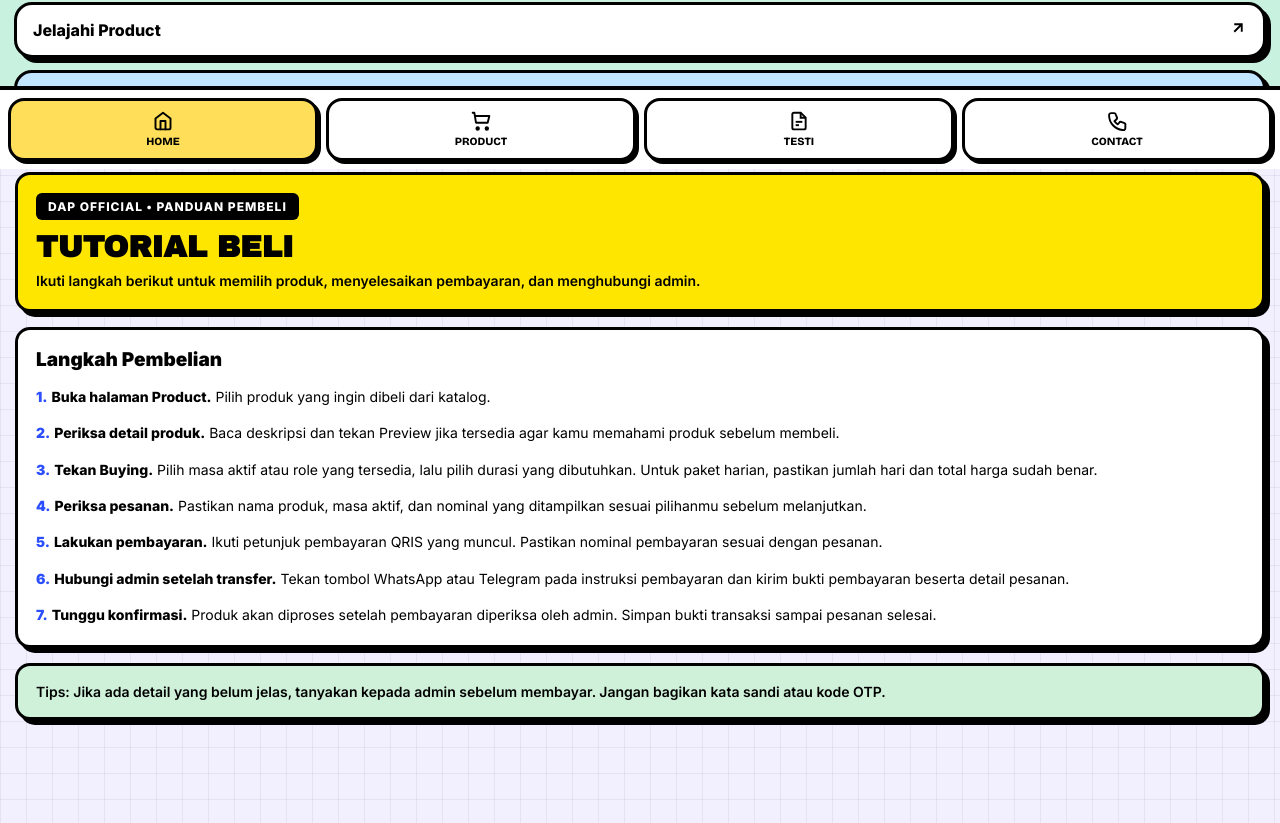
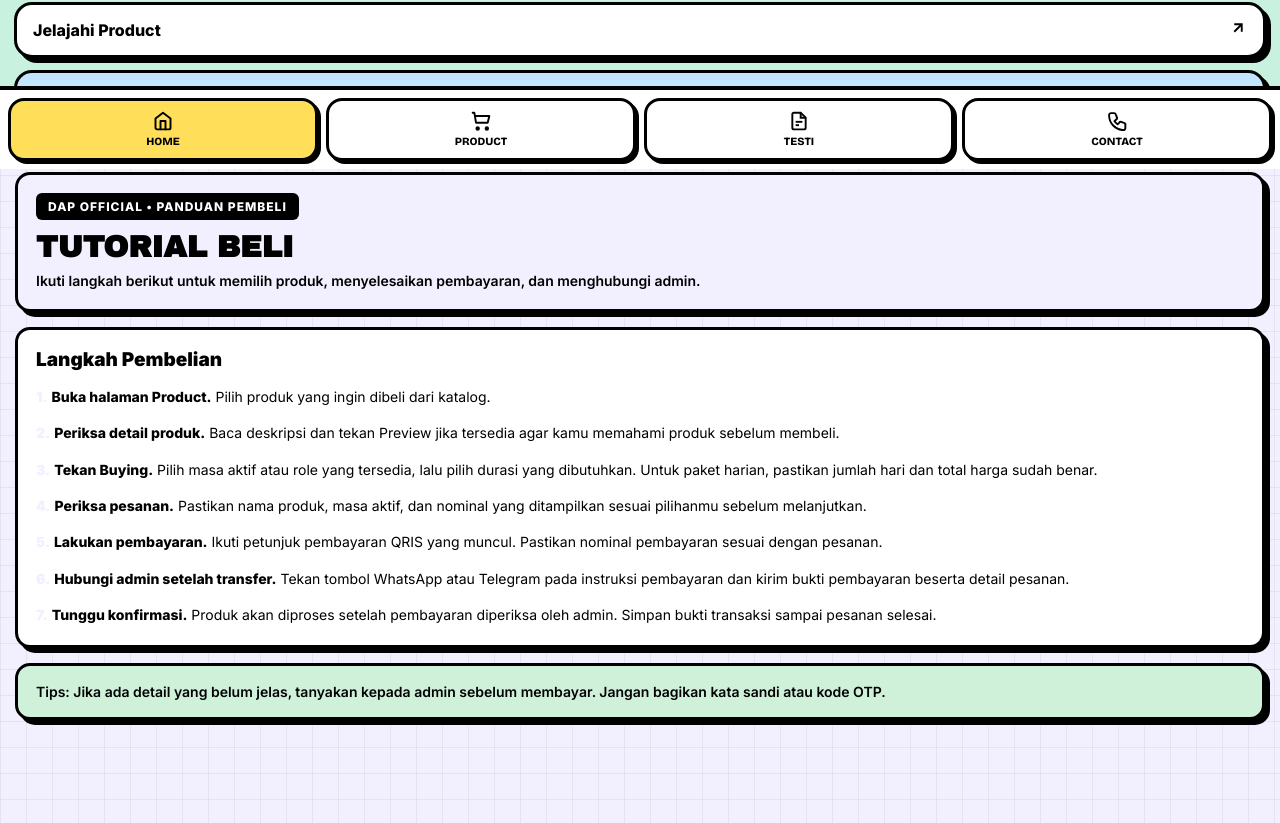
Before and after one commit to d13000196-dotcom/dap.order-produk, a plain HTML site: page index.html in a window 1280 px wide. Shown: the part 631-1454 px from the top of the page. Drawn offline with nearby package versions, Linux system fonts and the light colour scheme.

Commit message:
Update index.html

```diff
--- a/index.html
+++ b/index.html
@@ -151,41 +151,63 @@ input{width:100%;border:3px solid #000;border-radius:14px;padding:14px;font-size
 </div></div></div>
 </div>
 
-<!-- PASANG FONT FALL REAL DULU, TARO DI ATAS SEKALI -->
-<link href="https://fonts.googleapis.com/css2?family=Archivo+Black&family=Inter:wght@400;600;800;900&display=swap" rel="stylesheet">
+<style>
+  @import url('https://fonts.googleapis.com/css2?family=Archivo+Black&family=Inter:wght@400;600;800;900&display=swap');
+  #tutorial * { font-family: 'Inter', sans-serif !important; }
+  #tutorial h2 { font-family: 'Archivo Black', 'Anton', sans-serif !important; }
+  #tutorial h3 { font-family: 'Inter', sans-serif !important; font-weight: 900 !important; }
+</style>
 
 <div id="tutorial" style="padding:20px 15px 100px;">
 
-  <!-- KOTAK ATAS - KUNING TETEP KUNING DAP -->
-  <div style="background:#FFE600; border:3.5px solid #000; border-radius:15px; padding:18px; box-shadow:5px 5px 0 #000; margin-bottom:15px;">
-    <div style="display:inline-block; background:#000; color:#fff; font-size:12px; font-weight:800; letter-spacing:1px; padding:6px 12px; border-radius:6px; margin-bottom:12px; font-family:'Inter',sans-serif;">DAP OFFICIAL • PANDUAN PEMBELI</div>
-
-    <!-- INI YANG WARNA NYA BISA LU GANTI-GANTI, TINGGAL GANTI #000 NYA -->
-    <h2 style="margin:0 0 8px; font-size:30px; line-height:1; font-family:'Archivo Black','Anton',sans-serif; color:#000;">TUTORIAL BELI</h2>
-
-    <p style="margin:0; font-size:14px; line-height:1.5; font-weight:600; font-family:'Inter',sans-serif;">Ikuti langkah berikut untuk memilih produk, menyelesaikan pembayaran, dan menghubungi admin.</p>
+  <!-- KOTAK ATAS - KUNING IKUT WARNA WEBSITE -->
+  <div id="tutorial-top" style="background:#FFE600; border:3.5px solid #000; border-radius:15px; padding:18px; box-shadow:5px 5px 0 #000; margin-bottom:15px;">
+    <div style="display:inline-block; background:#000; color:#fff; font-size:12px; font-weight:800; letter-spacing:1px; padding:6px 12px; border-radius:6px; margin-bottom:12px;">DAP OFFICIAL • PANDUAN PEMBELI</div>
+    <h2 style="margin:0 0 8px; font-size:30px; line-height:1; color:#000;">TUTORIAL BELI</h2>
+    <p style="margin:0; font-size:14px; line-height:1.5; font-weight:600;">Ikuti langkah berikut untuk memilih produk, menyelesaikan pembayaran, dan menghubungi admin.</p>
   </div>
 
-  <!-- KOTAK TENGAH - FONT FALL REAL -->
-  <div style="background:#fff; border:3.5px solid #000; border-radius:15px; padding:18px; box-shadow:5px 5px 0 #000; margin-bottom:15px; font-family:'Inter',sans-serif;">
-    <h3 style="margin:0 0 15px; font-size:19px; font-weight:900; font-family:'Inter',sans-serif;">Langkah Pembelian</h3>
+  <!-- KOTAK TENGAH -->
+  <div style="background:#fff; border:3.5px solid #000; border-radius:15px; padding:18px; box-shadow:5px 5px 0 #000; margin-bottom:15px;">
+    <h3 style="margin:0 0 15px; font-size:19px;">Langkah Pembelian</h3>
     <div style="font-size:14px; line-height:1.6;">
-      <p style="margin:0 0 14px;"><span style="color:#2B4EFF; font-weight:900;">1.</span> <b>Buka halaman Product.</b> Pilih produk yang ingin dibeli dari katalog.</p>
-      <p style="margin:0 0 14px;"><span style="color:#2B4EFF; font-weight:900;">2.</span> <b>Periksa detail produk.</b> Baca deskripsi dan tekan Preview jika tersedia agar kamu memahami produk sebelum membeli.</p>
-      <p style="margin:0 0 14px;"><span style="color:#2B4EFF; font-weight:900;">3.</span> <b>Tekan Buying.</b> Pilih masa aktif atau role yang tersedia, lalu pilih durasi yang dibutuhkan. Untuk paket harian, pastikan jumlah hari dan total harga sudah benar.</p>
-      <p style="margin:0 0 14px;"><span style="color:#2B4EFF; font-weight:900;">4.</span> <b>Periksa pesanan.</b> Pastikan nama produk, masa aktif, dan nominal yang ditampilkan sesuai pilihanmu sebelum melanjutkan.</p>
-      <p style="margin:0 0 14px;"><span style="color:#2B4EFF; font-weight:900;">5.</span> <b>Lakukan pembayaran.</b> Ikuti petunjuk pembayaran QRIS yang muncul. Pastikan nominal pembayaran sesuai dengan pesanan.</p>
-      <p style="margin:0 0 14px;"><span style="color:#2B4EFF; font-weight:900;">6.</span> <b>Hubungi admin setelah transfer.</b> Tekan tombol WhatsApp atau Telegram pada instruksi pembayaran dan kirim bukti pembayaran beserta detail pesanan.</p>
-      <p style="margin:0;"><span style="color:#2B4EFF; font-weight:900;">7.</span> <b>Tunggu konfirmasi.</b> Produk akan diproses setelah pembayaran diperiksa oleh admin. Simpan bukti transaksi sampai pesanan selesai.</p>
+      <p style="margin:0 0 14px;"><span class="angka-tema" style="color:#2B4EFF; font-weight:900;">1.</span> <b>Buka halaman Product.</b> Pilih produk yang ingin dibeli dari katalog.</p>
+      <p style="margin:0 0 14px;"><span class="angka-tema" style="color:#2B4EFF; font-weight:900;">2.</span> <b>Periksa detail produk.</b> Baca deskripsi dan tekan Preview jika tersedia agar kamu memahami produk sebelum membeli.</p>
+      <p style="margin:0 0 14px;"><span class="angka-tema" style="color:#2B4EFF; font-weight:900;">3.</span> <b>Tekan Buying.</b> Pilih masa aktif atau role yang tersedia, lalu pilih durasi yang dibutuhkan. Untuk paket harian, pastikan jumlah hari dan total harga sudah benar.</p>
+      <p style="margin:0 0 14px;"><span class="angka-tema" style="color:#2B4EFF; font-weight:900;">4.</span> <b>Periksa pesanan.</b> Pastikan nama produk, masa aktif, dan nominal yang ditampilkan sesuai pilihanmu sebelum melanjutkan.</p>
+      <p style="margin:0 0 14px;"><span class="angka-tema" style="color:#2B4EFF; font-weight:900;">5.</span> <b>Lakukan pembayaran.</b> Ikuti petunjuk pembayaran QRIS yang muncul. Pastikan nominal pembayaran sesuai dengan pesanan.</p>
+      <p style="margin:0 0 14px;"><span class="angka-tema" style="color:#2B4EFF; font-weight:900;">6.</span> <b>Hubungi admin setelah transfer.</b> Tekan tombol WhatsApp atau Telegram pada instruksi pembayaran dan kirim bukti pembayaran beserta detail pesanan.</p>
+      <p style="margin:0;"><span class="angka-tema" style="color:#2B4EFF; font-weight:900;">7.</span> <b>Tunggu konfirmasi.</b> Produk akan diproses setelah pembayaran diperiksa oleh admin. Simpan bukti transaksi sampai pesanan selesai.</p>
     </div>
   </div>
 
-  <!-- KOTAK BAWAH - FONT FALL REAL JUGA -->
-  <div style="background:#CFF0D9; border:3.5px solid #000; border-radius:15px; padding:15px 18px; box-shadow:5px 5px 0 #000; font-size:14px; font-weight:600; line-height:1.5; font-family:'Inter',sans-serif;">
+  <!-- KOTAK BAWAH -->
+  <div style="background:#CFF0D9; border:3.5px solid #000; border-radius:15px; padding:15px 18px; box-shadow:5px 5px 0 #000; font-size:14px; font-weight:600; line-height:1.5;">
     Tips: Jika ada detail yang belum jelas, tanyakan kepada admin sebelum membayar. Jangan bagikan kata sandi atau kode OTP.
   </div>
 
 </div>
+
+<script>
+function ikutWarnaWeb(){
+  var kotak = document.getElementById('tutorial-top');
+  if(!kotak) return;
+  var semua = document.querySelectorAll('div, header, section, body');
+  for(var i=0; i<semua.length; i++){
+    var bg = getComputedStyle(semua[i]).backgroundColor;
+    if(bg && bg !== 'rgba(0, 0, 0, 0)' && bg !== 'rgb(255, 255, 255)' && bg !== 'rgb(255, 230, 0)' && bg !== 'rgb(0, 0, 0)'){
+      if(semua[i].offsetWidth > window.innerWidth * 0.8){
+        kotak.style.background = bg;
+        var angka = document.querySelectorAll('.angka-tema');
+        angka.forEach(function(a){ a.style.color = bg; });
+        break;
+      }
+    }
+  }
+}
+ikutWarnaWeb();
+setInterval(ikutWarnaWeb, 800);
+</script>
 
 <!-- ============ PAGE: PRODUK - SAMA KAYAK LAMA ============ -->
 <div id="page-produk" class="page">
```
